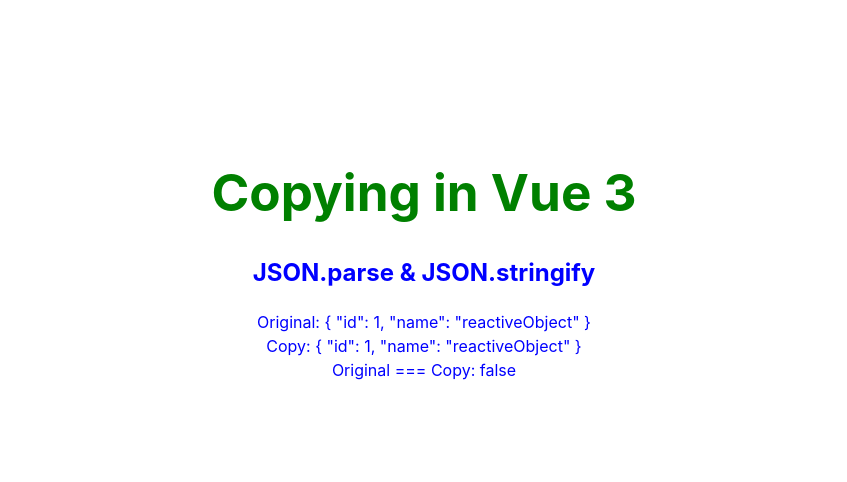
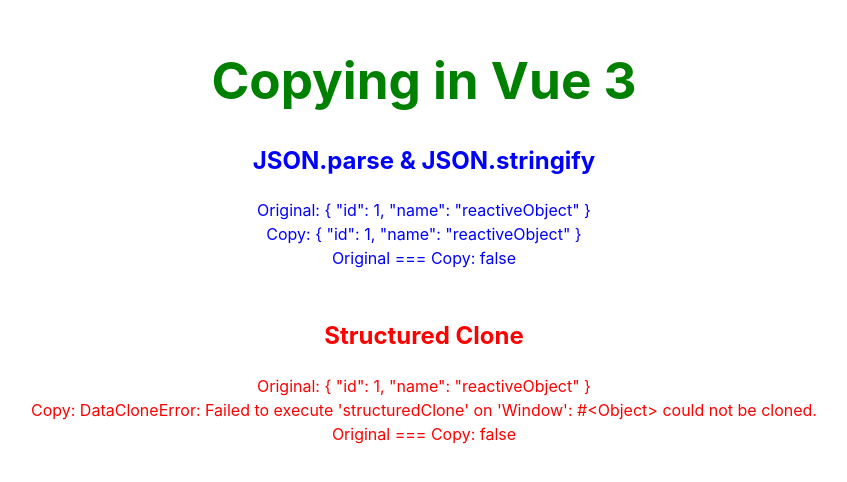
Before and after one commit to CCBaxter84/copying, a Vue app: page / in a window 1280 px wide. Shown: the part 144-626 px from the top of the page, without its empty margins (216-1063 px from the left). Built offline with nearby package versions, Linux system fonts and the light colour scheme.

Commit message:
Added Structured Clone

```diff
--- a/src/App.vue
+++ b/src/App.vue
@@ -1,8 +1,10 @@
 <script setup>
 import JsonParse from './components/JsonParse.vue'
+import StructuredClone from './components/StructuredClone.vue'
 </script>
 
 <template>
   <h1 style="color: green;">Copying in Vue 3</h1>
-  <json-parse></json-parse>
+  <json-parse />
+  <structured-clone />
 </template>
--- a/src/components/Card.vue
+++ b/src/components/Card.vue
@@ -1,5 +1,5 @@
 <template>
-  <section>
+  <section style="margin-bottom: 3rem;">
     <h2>{{ title }}</h2>
     <article>Original: {{ originalObject }}</article>
     <article>Copy: {{ copiedObject }}</article>
--- /dev/null
+++ b/src/components/StructuredClone.vue
@@ -0,0 +1,24 @@
+<template>
+  <card :original-object="reactiveObject"
+        :copied-object="clonedReactiveObject"
+        title="Structured Clone"
+        style="color: red;"/>
+</template>
+
+<script setup>
+import { reactive, computed } from 'vue'
+import Card from './Card.vue'
+
+const reactiveObject = reactive({
+  id: 1,
+  name: 'reactiveObject'
+})
+
+const clonedReactiveObject = computed(() => {
+  try {
+    return structuredClone(reactiveObject)
+  } catch(e) {
+    return e
+  }
+})
+</script>
```
